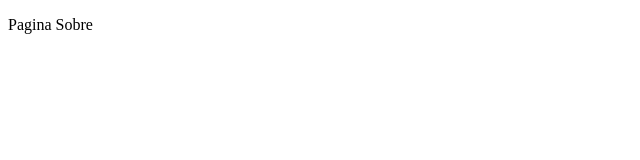
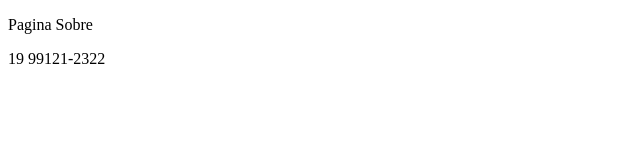
Before and after one commit to leonardowascheck/github-master, a plain HTML site: page sobre.html in a window 1280 px wide. Shown: the whole page, without its empty margins (0-640 px from the left). Drawn offline with Linux system fonts and the light colour scheme.

Commit message:
finalizacao da pagina sobre closes #3

```diff
--- a/sobre.html
+++ b/sobre.html
@@ -8,5 +8,6 @@
 </head>
 <body>
     <p>Pagina Sobre</p>
+    <p>19 99121-2322</p>
 </body>
 </html>
```
